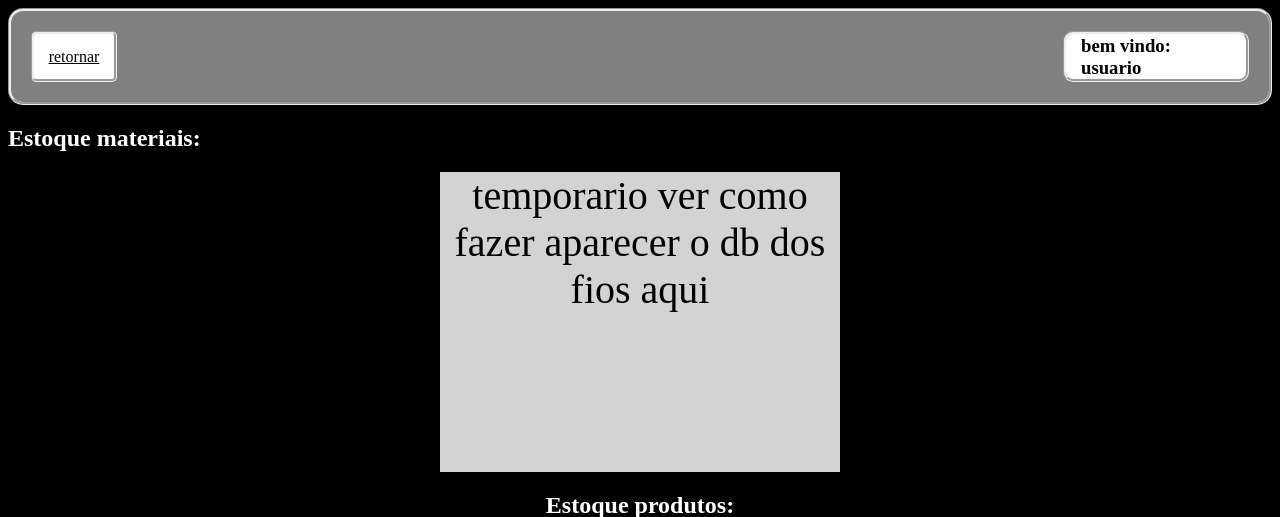
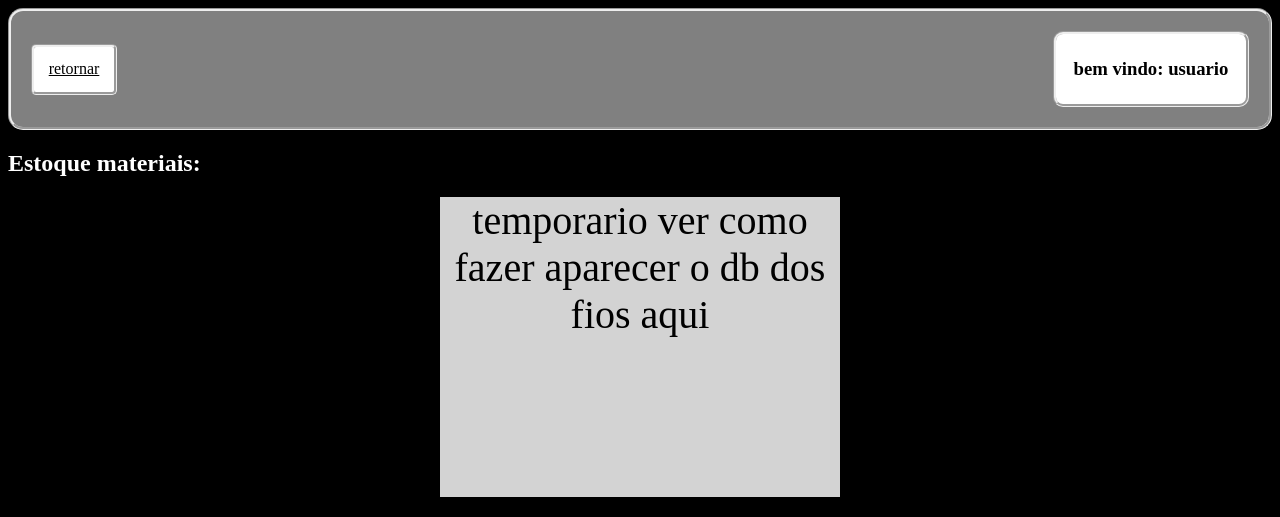
Before and after one commit to Luzatti-alt/finalizacao_2_tri_meia, a Flask app: page /adm in a window 1280 px wide. Shown: the top 517 px of the page. Run offline with Flask 3, Linux system fonts and the light colour scheme.

Commit message:
Update adm.css
dvh add

```diff
--- a/web/static/styles/adm.css
+++ b/web/static/styles/adm.css
@@ -32,8 +32,8 @@ body {
   justify-content: center;
   padding: 15px;
   background: white;
-  width: 150px;
-  height: 15px;
+  width: 20dvh;
+  height: 5dvh;
 }
 
 .retorno {
```
